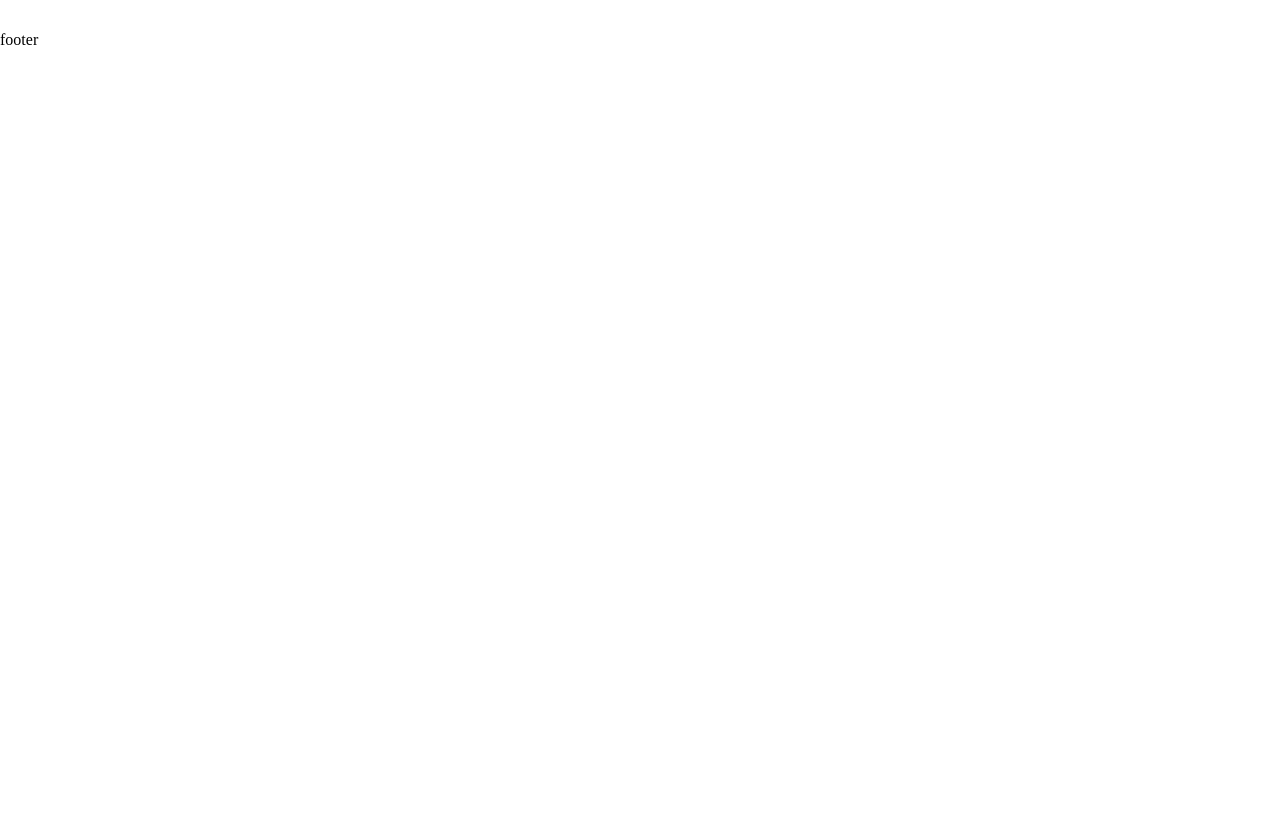
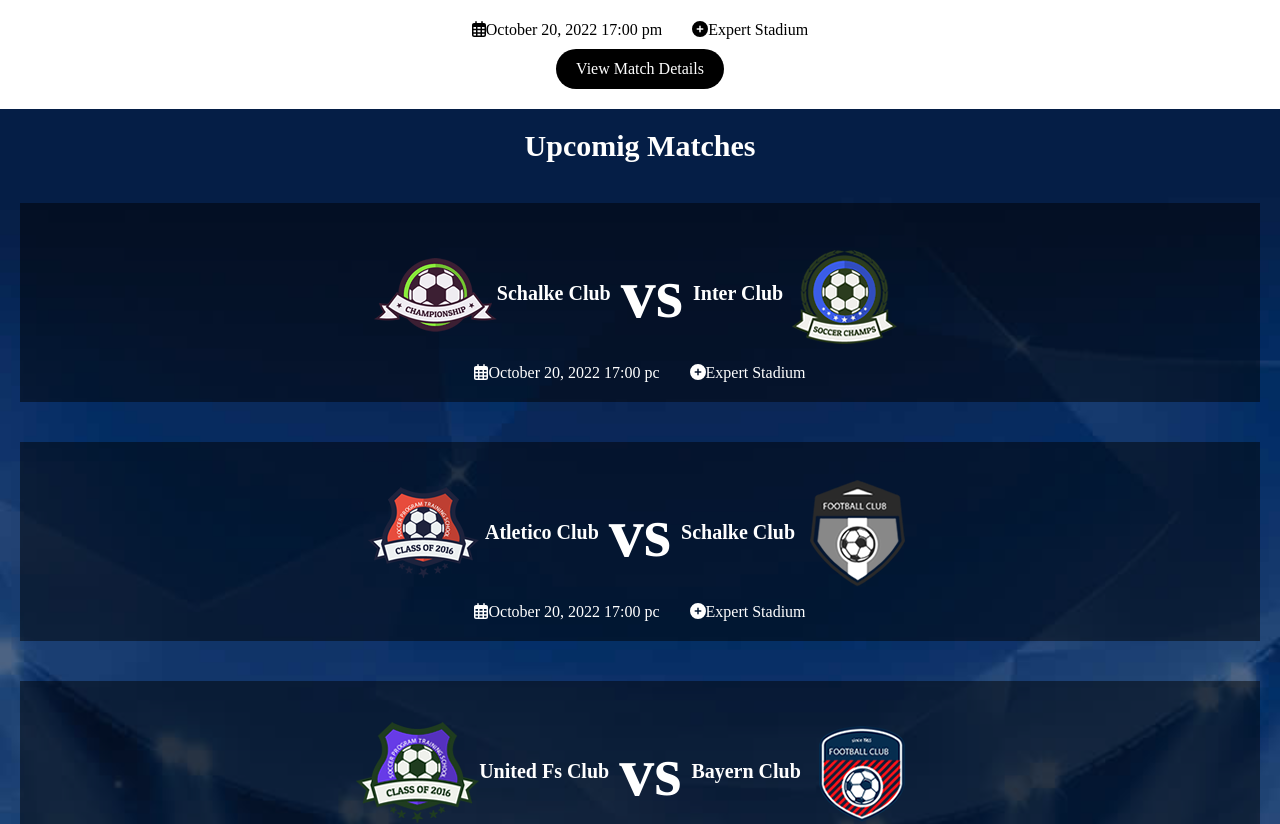
Before and after one commit to w3bd3v3lop3rNico/proj-html-vuejs, a Vue app: page / in a window 1280 px wide. Shown: the part 870-1694 px from the top of the page. Before the commit the page ends 919 px from the top, so only its background shows below. Built offline with nearby package versions, Linux system fonts and the light colour scheme.

Commit message:
Upcoming matches

```diff
--- a/src/components/AppHeader.vue
+++ b/src/components/AppHeader.vue
@@ -23,7 +23,7 @@ export default {
 
     .navbar {
         position: absolute;
-        background-color: $dark;
+        background-color: $dark-opacity;
         opacity: 0.5;
         padding: 20px;
         width: 100%;
--- a/src/components/AppMain.vue
+++ b/src/components/AppMain.vue
@@ -12,7 +12,10 @@ export default {
         }
     },
     created() {
-        console.log(this.item.hero)
+        console.log(this.item.matchDays.club1Img)
+        console.log(this.item.matchDays)
+        console.log()
+
     }
 
 }
@@ -42,7 +45,7 @@ export default {
         </div>
         <!-- match proposto -->
         <div class="proposed-match">
-            <div class="match">
+            <div class="match-clubs">
                 <div class="club club-1">
                     <div class="name">{{ item.proposedMatch.club1Name }}</div>
                     <img :src="item.proposedMatch.club1Img" alt="">
@@ -53,11 +56,65 @@ export default {
                     <div class="name">{{ item.proposedMatch.club2Name }}</div>
                 </div>
             </div>
+            <div class="match-info">
+                <div class="match-date">
+                    <font-awesome-icon icon="fa-regular fa-calendar-days" class="icon-match" />
+                    <span>{{ item.proposedMatch.date }}</span>
+                </div>
+                <div class="match-location">
+                    <font-awesome-icon icon="fa-solid fa-circle-plus" class="icon-match" />
+                    <span>{{ item.proposedMatch.stadium }}</span>
+                </div>
+
+            </div>
+            <div class="more-details">
+                <a href="#">View Match Details</a>
+            </div>
         </div>
+        <!-- Upcoming matches -->
+        <div class="upcoming-matches">
+            <div class="row title">
+                <div class="col-12">
+                    <h4>Upcomig Matches</h4>
+                </div>
+            </div>
+            <ul class="row">
+                <li class="col-12 proposed-match" v-for="match, idx in item.matchDays.length" :key="idx">
+                    <div class="match" v-if="idx < 5">
+                        <div class="match-clubs">
+                            <div class="club club-1">
+                                <img :src="item.matchDays[idx].club1Img" alt="">
+                                <div class="name">{{ item.matchDays[idx].club1Name }}</div>
+                            </div>
+                            <p>vs</p>
+                            <div class="club club-2">
+
+                                <div class="name">{{ item.matchDays[idx].club2Name }}</div>
+                                <img :src="item.matchDays[idx].club2Img" alt="">
+                            </div>
+                        </div>
+                        <div class="match-info">
+                            <div class="match-date">
+                                <font-awesome-icon icon="fa-regular fa-calendar-days" class="icon-match" />
+                                <span>{{ item.matchDays[idx].date }}</span>
+                            </div>
+                            <div class="match-location">
+                                <font-awesome-icon icon="fa-solid fa-circle-plus" class="icon-match" />
+                                <span>{{ item.matchDays[idx].stadium }}</span>
+                            </div>
+
+                        </div>
+                    </div>
+                </li>
+            </ul>
+        </div>
+        <!-- players -->
+
     </div>
 </template>
 <style lang="scss" scoped>
 @use '../styles/partials/colors-palette' as *;
+
 // hero
 .hero {
     position: relative;
@@ -129,26 +186,36 @@ export default {
 
 // proposed match
 
-.proposed-match {
-    padding: 20px 0;
-    width: 100%;
-    .match {
-        display: flex;
-        align-items: center;
-        justify-content: center;
-        gap: 10px;
-        .club {
-            display: flex;
-            align-items: center;
-            .name {
-                font-size: 20px;
-                font-weight: bold;
-            }
+.more-details {
+    line-height: 40px;
+    background-color: $dark;
+    color: $light;
+    padding: 0 20px;
+    border-radius: 20px;
+}
+
+// Upcoming matches
+
+.upcoming-matches {
+    background-image: url(/imgs/saha.jpg);
+    background-size: cover;
+    background-position: center;
+    color: $light;
+    padding: 20px;
+
+     .title {
+        text-align: center;
+        margin-bottom: 20px;
+        font-size: 30px;
+     }
+    .proposed-match {
+        .match {
+            background-color: $dark-opacity;
+            width: 100%;
+            padding: 20px;
         }
-        p {
-            font-size: 70px;
-            font-weight: bold;
-        }
+
     }
+
 }
 </style>
--- a/src/main.js
+++ b/src/main.js
@@ -8,12 +8,12 @@ import { library } from '@fortawesome/fontawesome-svg-core';
 /* import font awesome icon component */
 import { FontAwesomeIcon } from '@fortawesome/vue-fontawesome';
 
-import { faChevronRight, faChevronLeft } from '@fortawesome/free-solid-svg-icons';
+import { faChevronRight, faChevronLeft, faCirclePlus } from '@fortawesome/free-solid-svg-icons';
 
-import {  } from '@fortawesome/free-regular-svg-icons';
+import { faCalendarDays } from '@fortawesome/free-regular-svg-icons';
 
 import {  } from '@fortawesome/free-brands-svg-icons';
 
-library.add(faChevronRight, faChevronLeft);
+library.add(faChevronRight, faChevronLeft, faCirclePlus, faCalendarDays );
 
 createApp(App).component('font-awesome-icon', FontAwesomeIcon).mount('#app')
--- a/src/store.js
+++ b/src/store.js
@@ -34,7 +34,7 @@ export const store = reactive({
         },
         {
             img: 'club-5.png',
-            name:'Madrid Club'
+            name: 'Madrid Club'
         },
         {
             img: 'club-6.png',
@@ -55,38 +55,74 @@ export const store = reactive({
     ],
     matchDays: [
         {
+            club1Img: '/imgs/club-3.png',
+            club1Name: 'Schalke Club',
+            club2Img: '/imgs/club-4.png',
+            club2Name: 'Inter Club',
             date: 'October 20, 2022 17:00 pc',
             stadium: 'Expert Stadium'
         },
         {
+            club1Img: '/imgs/club-9.png',
+            club1Name: 'Atletico Club',
+            club2Img: '/imgs/club-6.png',
+            club2Name: 'Schalke Club',
             date: 'October 20, 2022 17:00 pc',
             stadium: 'Expert Stadium'
         },
         {
+            club1Img: '/imgs/club-2.png',
+            club1Name: 'United Fs Club',
+            club2Img: '/imgs/club-8.png',
+            club2Name: 'Bayern Club',
             date: 'October 20, 2022 17:00 pc',
             stadium: 'Expert Stadium'
         },
         {
+            club1Img: '/imgs/club-7.png',
+            club1Name: 'Arsenal Club',
+            club2Img: '/imgs/club-9.png',
+            club2Name: 'Atletico Club',
             date: 'October 20, 2022 17:00 pc',
             stadium: 'Expert Stadium'
         },
         {
+            club1Img: '/imgs/club-1.png',
+            club1Name: 'Instanbul Sports',
+            club2Img: '/imgs/club-2.png',
+            club2Name: 'United Fs Club',
             date: 'October 20, 2022 17:00 pc',
             stadium: 'Expert Stadium'
         },
         {
+            club1Img: '/imgs/club-9.png',
+            club1Name: 'Atletico Club',
+            club2Img: '/imgs/club-6.png',
+            club2Name: 'Schalke Club',
             date: 'October 20, 2022 17:00 pc',
             stadium: 'Expert Stadium'
         },
         {
+            club1Img: '/imgs/club-3.png',
+            club1Name: 'Schalke Club',
+            club2Img: '/imgs/club-4.png',
+            club2Name: 'Inter Club',
             date: 'October 20, 2022 17:00 pc',
             stadium: 'Expert Stadium'
         },
         {
+            club1Img: '/imgs/club-5.png',
+            club1Name: 'Madrid Club',
+            club2Img: '/imgs/club-6.png',
+            club2Name: 'Shalke Club',
             date: 'October 20, 2022 17:00 pc',
             stadium: 'Expert Stadium'
         },
         {
+            club1Img: '/imgs/club-7.png',
+            club1Name: 'Arsenal Club',
+            club2Img: '/imgs/club-9.png',
+            club2Name: 'Atletico Club',
             date: 'October 20, 2022 17:00 pc',
             stadium: 'Expert Stadium'
         },
--- a/src/styles/general.scss
+++ b/src/styles/general.scss
@@ -30,3 +30,44 @@ figure > img {
     max-width: 1285px;
     margin: 0 auto;
 }
+
+.col-12 {
+    flex-basis: 100%;
+}
+
+.proposed-match {
+    padding: 20px 0;
+    width: 100%;
+    display: flex;
+    flex-direction: column;
+    align-items: center;
+    row-gap: 10px;
+
+    .match-clubs {
+        display: flex;
+        align-items: center;
+        justify-content: center;
+        gap: 10px;
+
+        .club {
+            display: flex;
+            align-items: center;
+
+            .name {
+                font-size: 20px;
+                font-weight: bold;
+            }
+        }
+
+        p {
+            font-size: 70px;
+            font-weight: bold;
+        }
+    }
+
+    .match-info {
+        display: flex;
+        justify-content: center;
+        gap: 30px;
+    }
+}
--- a/src/styles/partials/_colors-palette.scss
+++ b/src/styles/partials/_colors-palette.scss
@@ -2,3 +2,4 @@ $dark: #000000;
 $light: #FFFFFF;
 $light-gray: #F3F3F3;
 $gray: #EBEBEB;
+$dark-opacity: #0000007d;
```
